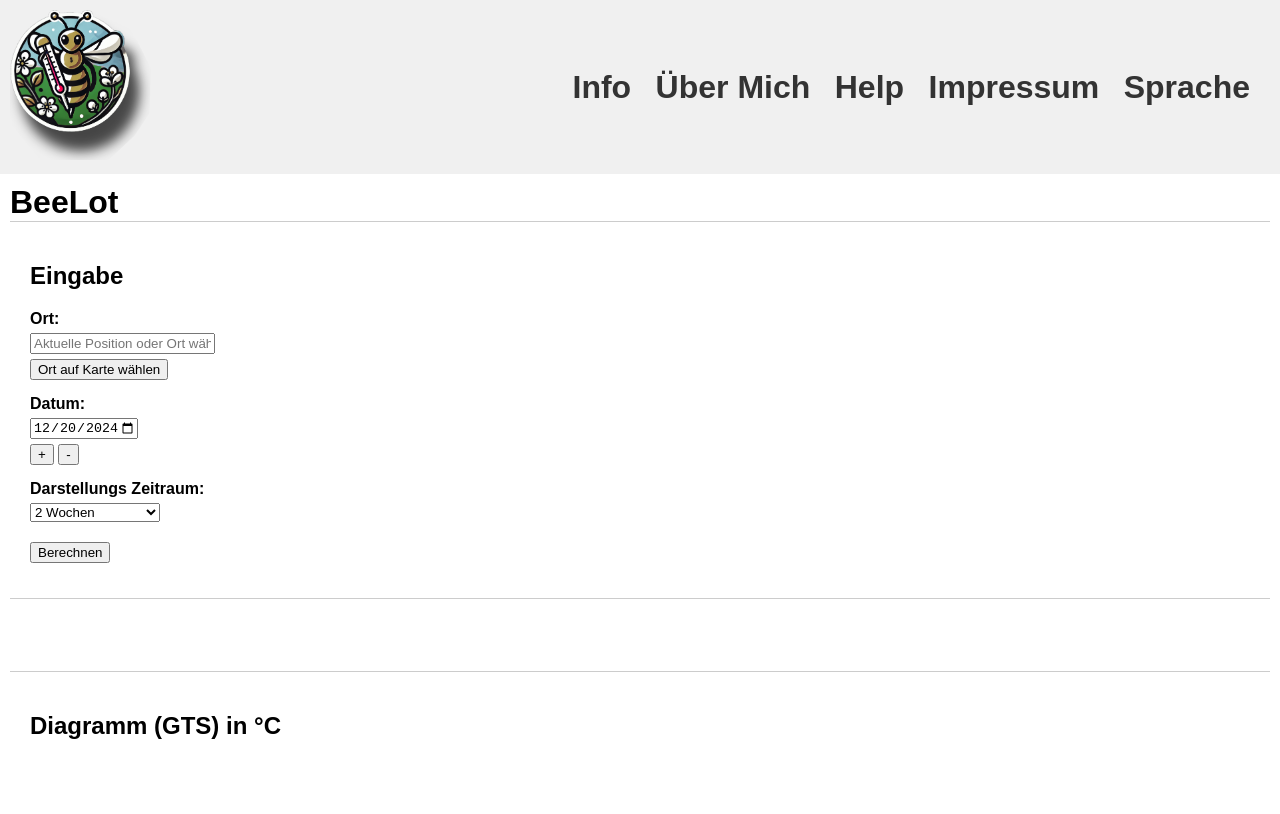
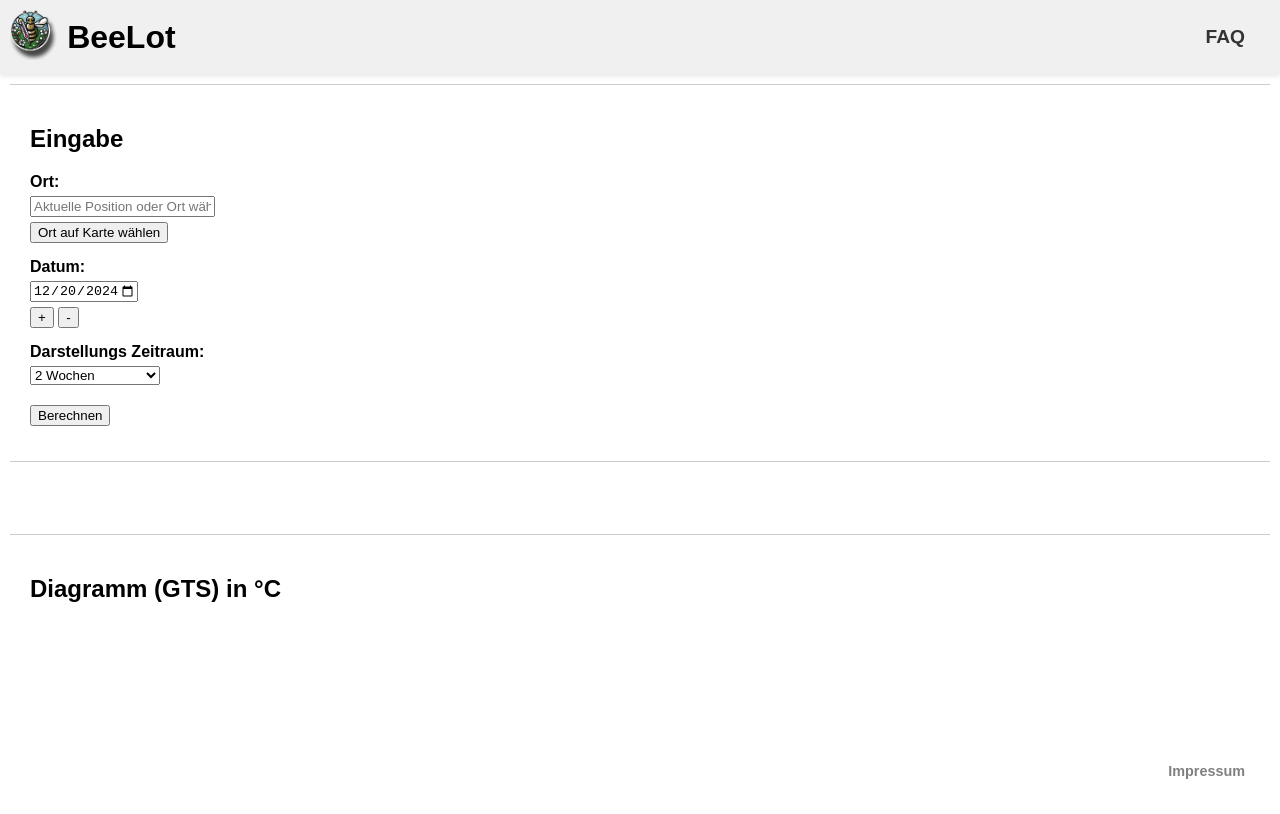
Before and after one commit to steinGit/beelot, a plain HTML site: page index.html in a window 1280 px wide. Shown: the top 814 px of the page. Drawn offline with nearby package versions, Linux system fonts and the light colour scheme.

Commit message:
further tuning

```diff
--- a/assets/css/style.css
+++ b/assets/css/style.css
@@ -127,3 +127,53 @@ h1 {
 #toggle-temp-plot {
     margin-top: 10px;
 }
+
+header {
+    background: #f0f0f0;
+    display: flex;
+    align-items: center;
+    justify-content: space-between;
+    padding: 10px;
+    box-shadow: 0 2px 5px rgba(0, 0, 0, 0.1);
+}
+
+.logo-container {
+    display: flex;
+    align-items: center;
+}
+
+.logo {
+    height: 50px;
+    margin-right: 10px;
+}
+
+nav a {
+    font-size: 1.2em;
+    margin: 0 15px;
+    text-decoration: none;
+    color: #333;
+    font-weight: bold;
+    transition: color 0.3s ease;
+}
+
+nav a:hover {
+    color: #ff8000;
+}
+
+footer {
+    position: fixed;          /* Footer bleibt immer sichtbar */
+    bottom: 0;               /* An der unteren Kante des Fensters */
+    right: 0;                /* Rechts ausgerichtet */
+    background: transparent; /* Kein Hintergrund, damit es unauffällig ist */
+    padding: 10px;           /* Etwas Abstand zum Rand */
+}
+
+footer nav a {
+    font-size: 0.9em;        /* Etwas kleinere Schriftgröße */
+    color: #808080;          /* Graue Schriftfarbe */
+    text-decoration: none;   /* Entfernt die Unterstreichung */
+}
+
+footer nav a:hover {
+    color: #ff8000;          /* Farbe bei Hover */
+}
--- a/index.html
+++ b/index.html
@@ -4,28 +4,23 @@
     <meta charset="UTF-8" />
     <meta name="viewport" content="width=device-width, initial-scale=1.0"/>
     <title>BeeLot</title>
-    <link rel="stylesheet" href="assets/css/style.css">
+    <link rel="stylesheet" href="/assets/css/style.css">
     <!-- Leaflet CSS -->
     <link rel="stylesheet" href="https://unpkg.com/leaflet@1.9.4/dist/leaflet.css" />
   </head>
   <body>
 
-    <header>
-      <a href="index.html" title="Zur Startseite">
-        <img src="assets/img/logo.png" alt="BeeLot Logo" class="logo">
-      </a>
-      <nav>
-        <a href="components/info.html">Info</a>
-        <a href="components/ueber-mich.html">Über Mich</a>
-        <a href="components/help.html">Help</a> <!-- Neuer Help-Button -->
-        <a href="components/impressum.html">Impressum</a>
-        <a href="#sprache">Sprache</a>
-      </nav>
-    </header>
+    <div id="header-placeholder"></div>
+    <script>
+      fetch("/components/header.html")
+        .then(response => response.text())
+        .then(html => {
+            document.getElementById("header-placeholder").innerHTML = html;
+        });
+    </script>
+
 
     <main>
-      <h1>BeeLot</h1>
-
       <section class="eingabe-section">
         <h2>Eingabe</h2>
         <div class="input-group">
@@ -95,5 +90,15 @@
 
 <!-- main.js -->
 <script type="module" src="assets/js/main.js"></script>
+
+<div id="footer-placeholder"></div>
+<script>
+  fetch("/components/footer.html")
+    .then(response => response.text())
+    .then(html => {
+        document.getElementById("footer-placeholder").innerHTML = html;
+    });
+</script>
+
 </body>
 </html>
```
Also changed, not shown: components/help.html (+18 -14 lines), components/impressum.html (+19 -10 lines). Lines whose indentation alone changed are shown as unchanged.
